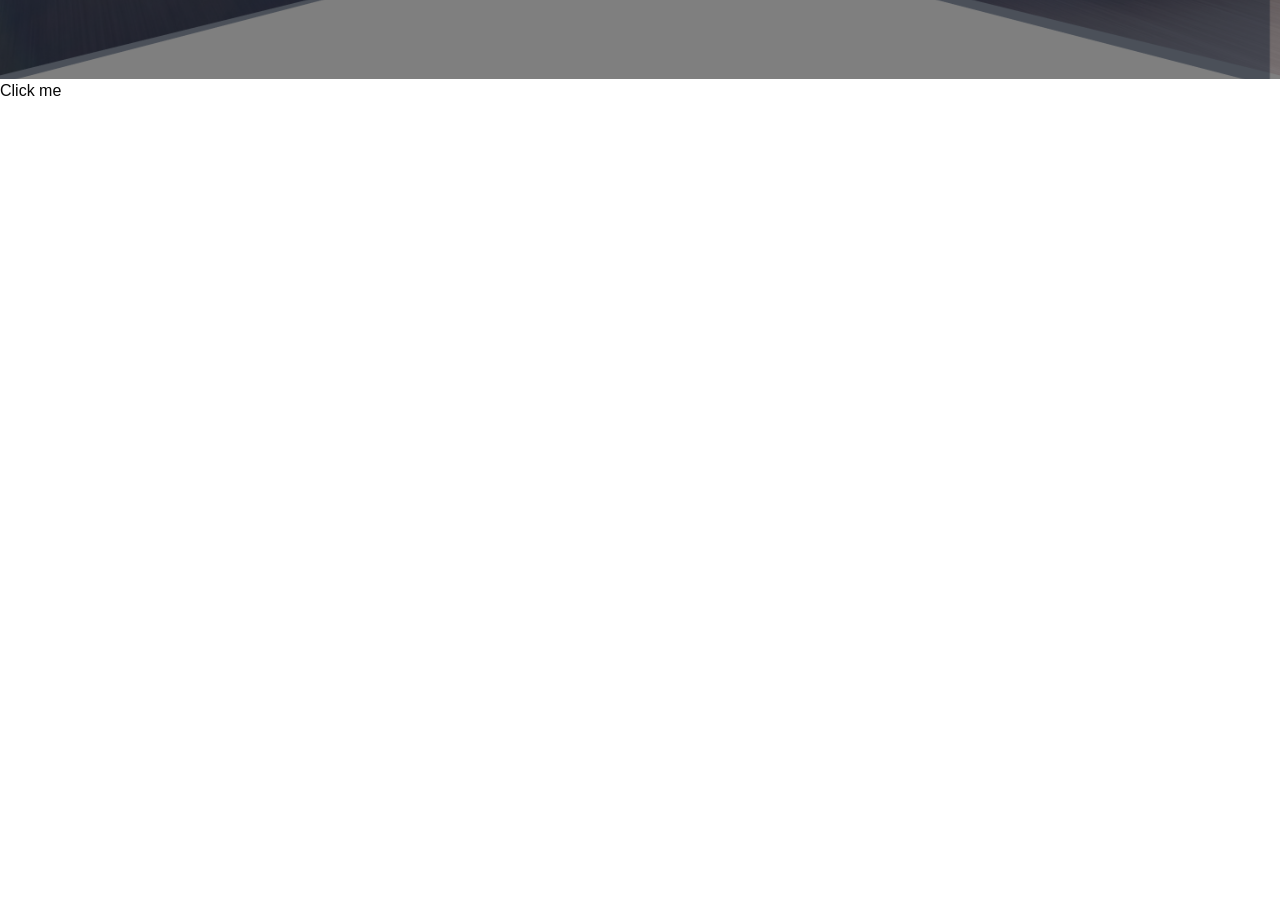
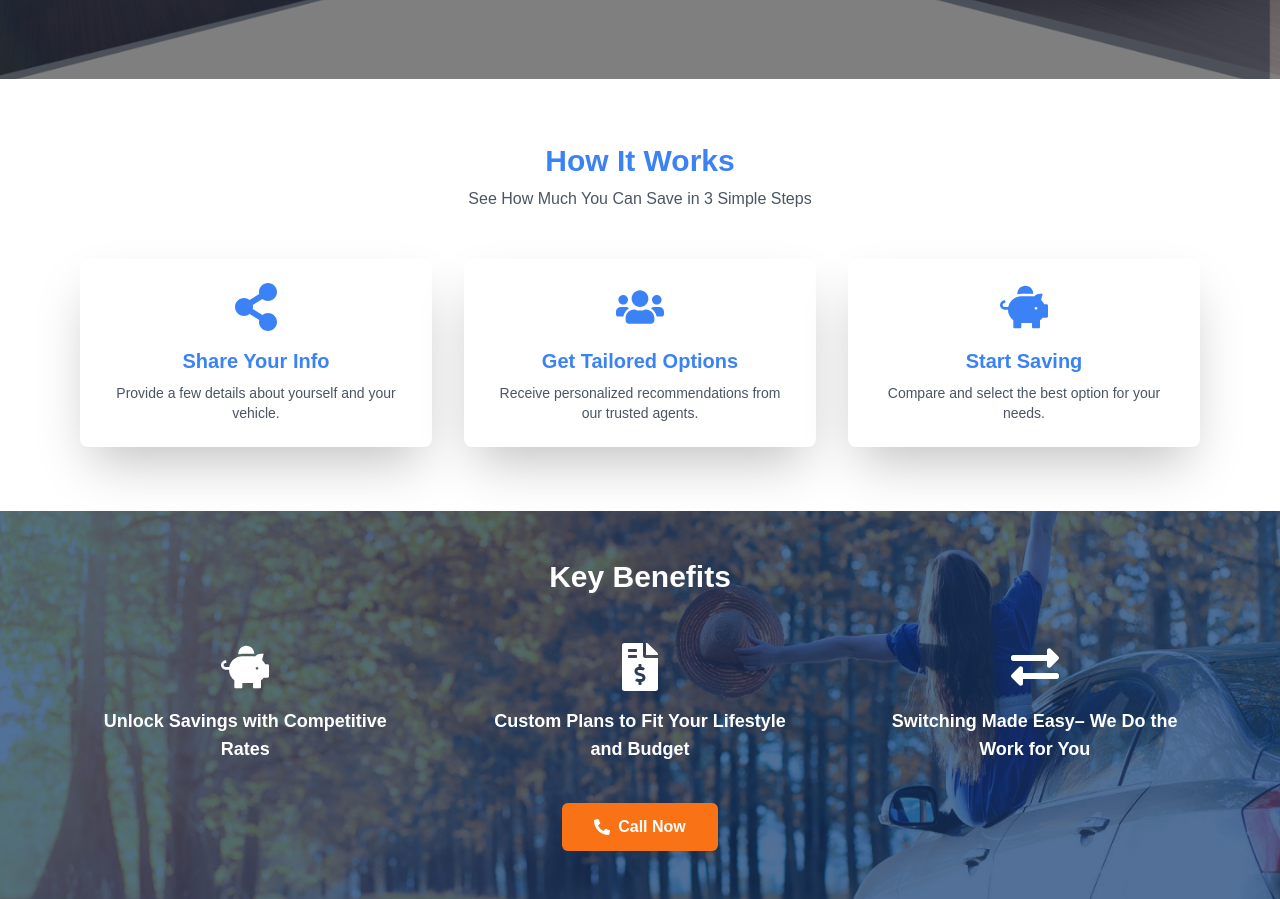
Before and after one commit to Ujjal-ENG/ray-advertising, a Next.js app: page / in a window 1280 px wide. Shown: the part 833-1732 px from the top of the page. Before the commit the page ends 936 px from the top, so only its background shows below. Built offline with nearby package versions, Linux system fonts and the light colour scheme.

Commit message:
key benefits section done

```diff
--- /dev/null
+++ b/app/benefits/page.tsx
@@ -0,0 +1,56 @@
+import React from 'react';
+import { FaPiggyBank, FaFileInvoiceDollar, FaExchangeAlt, FaPhoneAlt } from 'react-icons/fa';
+import bg from '../../public/image/benefits-bg.png';
+
+const KeyBenefits = () => {
+  const benefits = [
+    {
+      icon: FaPiggyBank,
+      title: "Unlock Savings with Competitive Rates",
+    },
+    {
+      icon: FaFileInvoiceDollar,
+      title: "Custom Plans to Fit Your Lifestyle and Budget",
+    },
+    {
+      icon: FaExchangeAlt,
+      title: "Switching Made Easy– We Do the Work for You",
+    },
+  ];
+
+  return (
+    <div
+    style={{ backgroundImage: "url(" + bg.src + ")" }}
+  className="relative w-full  py-12 px-4  bg-no-repeat bg-cover bg-center overflow-hidden"
+  >
+      {/* Content container */}
+      <div className="max-w-6xl mx-auto">
+        {/* Section title */}
+        <h2 className="text-3xl font-bold text-white text-center mb-12">
+          Key Benefits
+        </h2>
+
+        {/* Benefits grid */}
+        <div className="grid grid-cols-1 md:grid-cols-3 gap-8 mb-10">
+          {benefits.map((benefit, index) => (
+            <div key={index} className="flex flex-col items-center text-center">
+              <benefit.icon className="text-white text-5xl mb-4" />
+              <p className="text-white font-bold text-lg  max-w-xs">
+                {benefit.title}
+              </p>
+            </div>
+          ))}
+        </div>
+
+        {/* Call to action button */}
+        <div className="text-center">
+          <button className="bg-orange-500 hover:bg-orange-600 text-white font-bold py-3 px-8 rounded-md transition-colors duration-300 flex items-center mx-auto">
+            <span className="mr-2"><FaPhoneAlt /></span> Call Now
+          </button>
+        </div>
+      </div>
+    </div>
+  );
+};
+
+export default KeyBenefits;
--- /dev/null
+++ b/app/howitworks/page.tsx
@@ -0,0 +1,58 @@
+import { FaShareAlt , FaUsers , FaPiggyBank  } from 'react-icons/fa';
+
+const HowItWorks = () => {
+  const steps = [
+    {
+      icon: FaShareAlt ,
+      title: "Share Your Info",
+      description: "Provide a few details about yourself and your vehicle.",
+    },
+    {
+      icon: FaUsers,
+      title: "Get Tailored Options",
+      description: "Receive personalized recommendations from our trusted agents.",
+    },
+    {
+      icon: FaPiggyBank,
+      title: "Start Saving",
+      description: "Compare and select the best option for your needs.",
+    },
+  ];
+
+  return (
+    <div className="py-16 px-4 max-w-6xl mx-auto">
+      {/* Section Header */}
+      <div className="text-center mb-12">
+        <h2 className="text-3xl font-bold text-blue-500 mb-2">How It Works</h2>
+        <p className="text-gray-600">See How Much You Can Save in 3 Simple Steps</p>
+      </div>
+
+      {/* Cards Container */}
+      <div className="grid grid-cols-1 md:grid-cols-3 gap-8 ">
+        {steps.map((step, index) => (
+          <div
+            key={index}
+            className="bg-white rounded-lg p-6 shadow-2xl"
+          >
+            {/* Icon */}
+            <div className="flex justify-center mb-4  transform transition-all duration-500 hover:scale-125" >
+              <step.icon className="w-12 h-12 text-blue-500" />
+            </div>
+
+            {/* Content */}
+            <div className="text-center  transform transition-all duration-500 hover:scale-125">
+              <h3 className="text-xl font-bold text-blue-500 mb-2 ">
+                {step.title}
+              </h3>
+              <p className="text-gray-600 text-sm">
+                {step.description}
+              </p>
+            </div>
+          </div>
+        ))}
+      </div>
+    </div>
+  );
+};
+
+export default HowItWorks;
--- a/app/page.tsx
+++ b/app/page.tsx
@@ -1,13 +1,16 @@
 import React from 'react'
 import Navbar from './navbar/page'
 import Header from './header/page'
+import HowItWorks from './howitworks/page'
+import KeyBenefits from './benefits/page'
 
 const home = () => {
   return (
     <div>
       <Navbar />
       <Header />
-      <button>Click me</button>
+      <HowItWorks />
+      <KeyBenefits />
     </div>
   )
 }
```
Also changed, not shown: public/image/benefits-bg.png (added).
